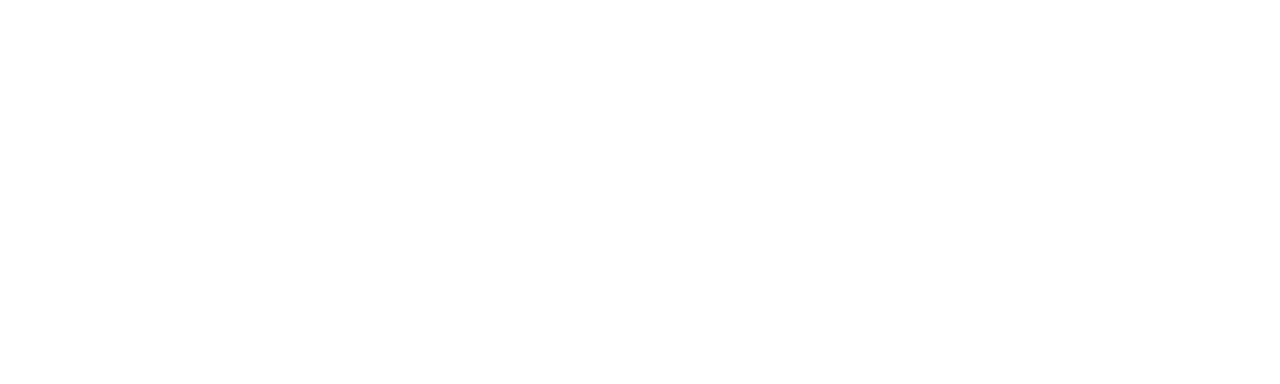
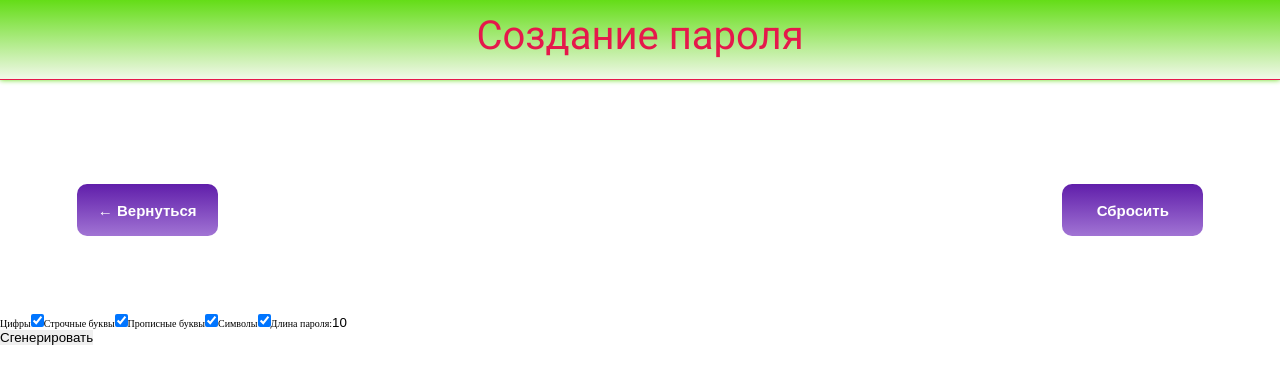
Before and after one commit to Rustam9724/random-app, a React (Create React App) app in the folder random-app/: page /password-randomiser in a window 1280 px wide. Before the commit this address had no page. Shown: the top 384 px of the page. Built offline with nearby package versions, Linux system fonts and the light colour scheme.

Commit message:
init: password-randomiser functional

```diff
--- a/random-app/src/App.js
+++ b/random-app/src/App.js
@@ -1,6 +1,7 @@
 import { BrowserRouter as Router, Routes, Route } from 'react-router-dom';
 import Main from "./components/Main";
 import DateRandomiser from "./components/DateRandomiser";
+import PasswordRandomiser from './components/PasswordRandomiser';
 
 function App() {
   return (<>
@@ -8,6 +9,7 @@
       <Routes>
         <Route path="/" element={<Main />}/>
         <Route path="/date-randomiser/" element={<DateRandomiser />} />
+        <Route path="/password-randomiser/" element={<PasswordRandomiser />} />
       </Routes>
     </Router>
   </>)
--- a/random-app/src/components/DateRandomiser.jsx
+++ b/random-app/src/components/DateRandomiser.jsx
@@ -37,7 +37,7 @@
                     <button className="control-btn">← Вернуться</button>
                 </Link>
                 <button className="control-btn" onClick={() => setResult([])}>Сбросить</button>
-            </div>
+        </div>
         <main className="date-main">
             <div className="date-result">
                 {result}
--- a/random-app/src/components/Main.jsx
+++ b/random-app/src/components/Main.jsx
@@ -13,8 +13,10 @@
                 </Link>
             </div>
             <div className="random-card">
-                <p className="random-card__icon">&#128274;</p>
-                <p className="random-card__type">Пароли</p>
+                <Link to="/password-randomiser">
+                    <p className="random-card__type">Пароли</p>
+                    <p className="random-card__icon">&#128274;</p>
+                </Link>
             </div>
             <div className="random-card">
                 <p className="random-card__icon"><b>#</b></p>
--- /dev/null
+++ b/random-app/src/components/PasswordRandomiser.jsx
@@ -0,0 +1,122 @@
+import { Link } from 'react-router-dom';
+import { useState } from 'react';
+
+function PasswordRandomiser() {
+    const [isNumbers, setIsNumbers] = useState(true);
+    const [isLowerCase, setIsLowerCase] = useState(true);
+    const [isUpperCase, setIsUpperCase] = useState(true);
+    const [isSymbols, setIsSymbols] = useState(true);
+    const [passwordLength, setPasswordLength] = useState(10);
+    const [combination, setCombination] = useState(['numbers', 'lower-case', 'upper-case', 'symbols']);
+    const [result, setResult] = useState('');
+    const symbols = ['`', '~', '!', '@', '#', '$', '%', '^', '&', '*', '(', ')', '-', '_', '=', '+', '[', '{', ']', '}', '\\', '|', ';', ':', "'", '"', ',', '<', '.', '>', '/', '?'];
+
+    function getRandomPassword() {
+        let currentResult = '';
+        for (let i = 1; i <= passwordLength; i++) {
+            const combinationItemNumber = Math.floor(Math.random() * combination.length)
+            if (combination[combinationItemNumber] === 'numbers') {
+                currentResult += Math.floor(Math.random() * 9) + 1;
+            } else if (combination[combinationItemNumber] === 'lower-case') {
+                currentResult += String.fromCharCode(Math.floor(Math.random() * 26) + 97)
+            } else if (combination[combinationItemNumber] === 'upper-case') {
+                currentResult += String.fromCharCode(Math.floor(Math.random() * 26) + 65)
+            } else if (combination[combinationItemNumber] === 'symbols') {
+                currentResult += symbols[Math.floor(Math.random() * 32)];
+            }
+        }
+        setResult(currentResult);
+    }
+
+    function reset() {
+        setResult('');
+        setIsNumbers(true);
+        setIsLowerCase(true);
+        setIsUpperCase(true);
+        setIsSymbols(true);
+        setCombination(['numbers', 'lower-case', 'upper-case', 'symbols']);
+    }
+
+    function checkHandler(event) {
+        switch (event.target.dataset.symboltype) {
+            case "numbers":
+                setIsNumbers(!isNumbers);
+                if (combination.includes('numbers')) {
+                    setCombination(combination.filter(item => item !== 'numbers'));
+                } else {
+                    setCombination([...combination, 'numbers']);
+                }
+                break;
+            case "lower-case":
+                setIsLowerCase(!isLowerCase);
+                if (combination.includes('lower-case')) {
+                    setCombination(combination.filter(item => item !== 'lower-case'));
+                } else {
+                    setCombination([...combination, 'lower-case']);
+                }
+                break;
+            case "upper-case":
+                setIsUpperCase(!isUpperCase);
+                if (combination.includes('upper-case')) {
+                    setCombination(combination.filter(item => item !== 'upper-case'));
+                } else {
+                    setCombination([...combination, 'upper-case']);
+                }
+                break;
+            case "symbols":
+                setIsSymbols(!isSymbols);
+                if (combination.includes('symbols')) {
+                    setCombination(combination.filter(item => item !== 'symbols'));
+                } else {
+                    setCombination([...combination, 'symbols']);
+                }
+                break;
+            default:
+                console.error('Error!')
+        }
+    }
+
+    return (
+        <>
+            <header className="header password-header">
+                Создание пароля
+            </header>
+            <div className="control-panel">
+                <Link to="/">
+                    <button className="control-btn">← Вернуться</button>
+                </Link>
+                <button className="control-btn" onClick={reset}>Сбросить</button>
+            </div>
+            <main className="password-main">
+                <div className="password-checkboxes">
+                    <label>
+                        <span>Цифры</span>
+                        <input data-symboltype="numbers" type="checkbox" checked={isNumbers} onChange={(event) => checkHandler(event)}/>
+                    </label>
+                    <label>
+                        <span>Строчные буквы</span>
+                        <input data-symboltype="lower-case" type="checkbox" checked={isLowerCase} onChange={(event) => checkHandler(event)}/>
+                    </label>
+                    <label>
+                        <span>Прописные буквы</span>
+                        <input data-symboltype="upper-case" type="checkbox" checked={isUpperCase} onChange={(event) => checkHandler(event)}/>
+                    </label>
+                    <label>
+                        <span>Символы</span>
+                        <input data-symboltype="symbols" type="checkbox" checked={isSymbols} onChange={(event) => checkHandler(event)}/>
+                    </label>
+                    <label>
+                        <span>Длина пароля:</span>
+                        <input type="text" value={passwordLength} onChange={(event) => setPasswordLength(event.target.value)}/>
+                    </label>
+                </div>
+                <div className="password-resultblock">
+                    <div className="result">{result}</div>
+                    <button onClick={getRandomPassword}>Сгенерировать</button>
+                </div>
+            </main>
+        </>
+    )
+}
+
+export default PasswordRandomiser;
```
